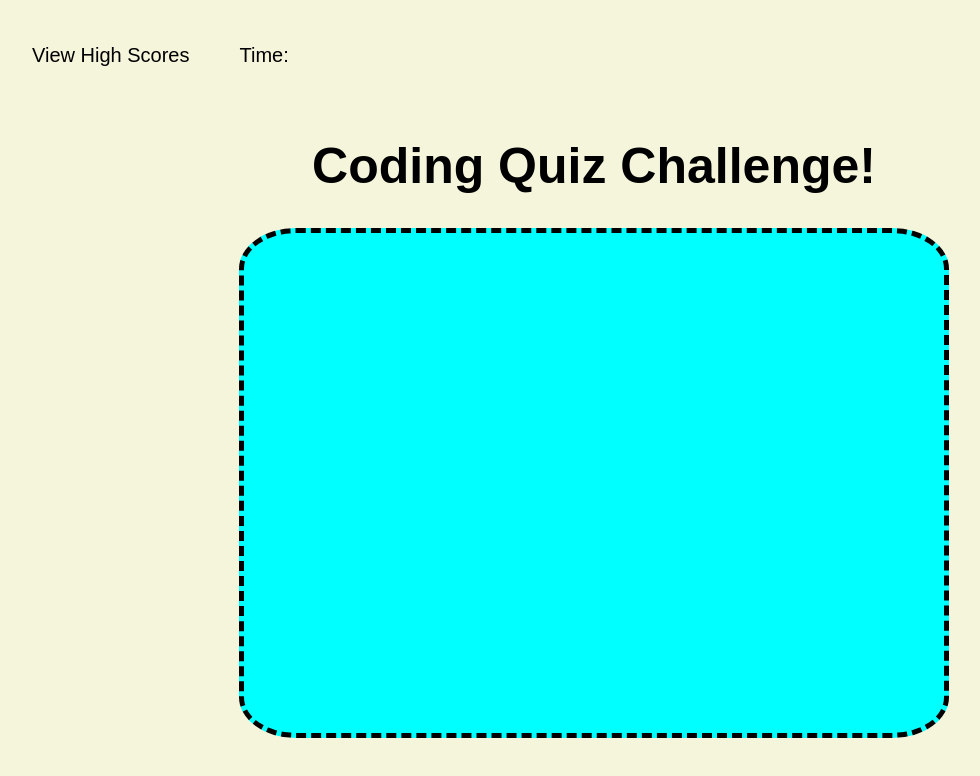
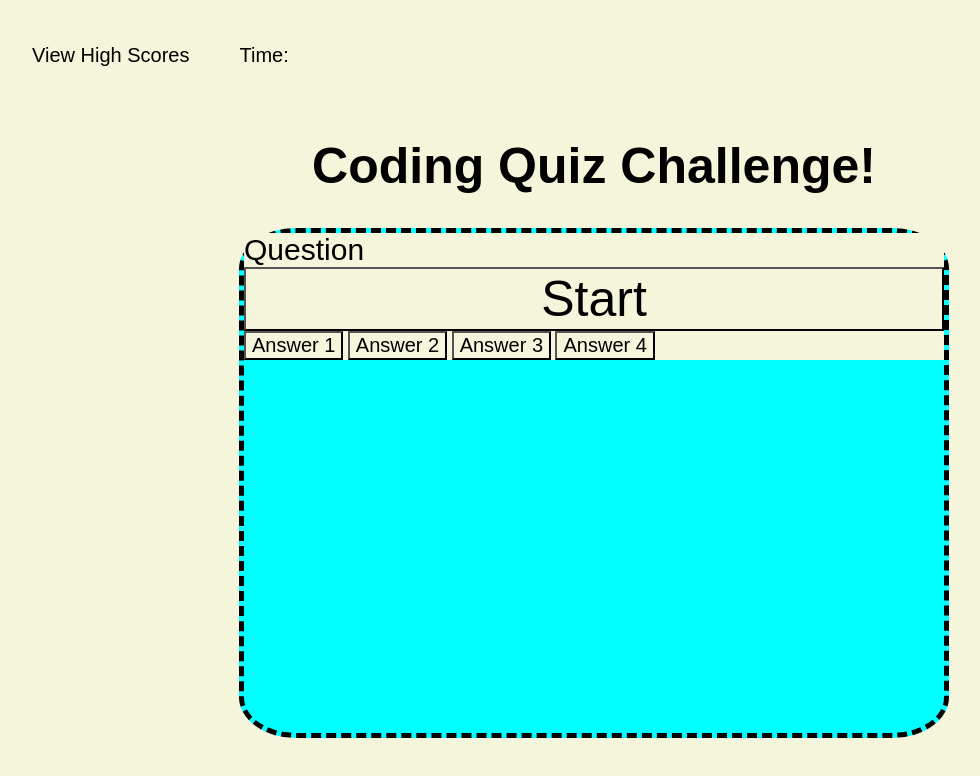
Before and after one commit to DWKanas/Javascript-Coding-Quiz, a plain HTML site: page index.html in a window 1280 px wide. Shown: the whole page, without its empty margins (46-1026 px from the left). Drawn offline with Linux system fonts and the light colour scheme.

Commit message:
added buttons

```diff
--- a/index.html
+++ b/index.html
@@ -1,23 +1,35 @@
 <!DOCTYPE html>
 <html lang="en">
-<head>
-    <meta charset="UTF-8">
-    <meta http-equiv="X-UA-Compatible" content="IE=edge">
-    <meta name="viewport" content="width=device-width, initial-scale=1.0">
-    <link rel = "stylesheet" href = "style.css">
+  <head>
+    <meta charset="UTF-8" />
+    <meta http-equiv="X-UA-Compatible" content="IE=edge" />
+    <meta name="viewport" content="width=device-width, initial-scale=1.0" />
+    <link rel="stylesheet" href="style.css" />
     <title>Javascript Coding Quiz</title>
-</head>
-<body>
-    <nav class = "navContainer">
-        <ul class = "navbarList">
-            <li class = "highScores">View High Scores</li>
-            <li class = "countdownTimer">Time:</li>
+  </head>
+  <body>
+    <nav class="navContainer">
+      <ul class="navbarList">
+        <li class="highScores">View High Scores</li>
+        <li class="countdownTimer">Time:</li>
+      </ul>
+    </nav>
+    <h1 class="header">Coding Quiz Challenge!</h1>
+    <div class="quizContainer">
+    <div id="questionContainer">
+       <div id = "question">Question</div>
 
-        </ul>
-    </nav>
-        <h1 class = "header">Coding Quiz Challenge!</h1>
-            <div class = "quizContainer"></div>
+    <button id="startBtn">Start</button>
+    <div class = btnGrid id = "answerBtns">
 
-    <script text = "type/javascript" src ="script.js"> </script>
-</body>
+        <button id="Btn">Answer 1</button>
+        <button id="Btn">Answer 2</button>
+        <button id="Btn">Answer 3</button>
+        <button id="Btn">Answer 4</button>
+        </div>
+
+        </div>
+        </div>
+    <script text="type/javascript" src="script.js"></script>
+  </body>
 </html>
--- a/style.css
+++ b/style.css
@@ -41,3 +41,23 @@ h1 {
     border-radius: 8%;
     background-color: aqua;
 }
+
+#questionContainer {
+    display: flex;
+    justify-content: center;
+    flex-direction: column;
+    flex-wrap: wrap;
+}
+
+#question {
+    font-size: 30px;
+
+}
+
+#startBtn {
+    font-size: 50px;
+}
+
+#Btn {
+    font-size: 20px;
+}
```
